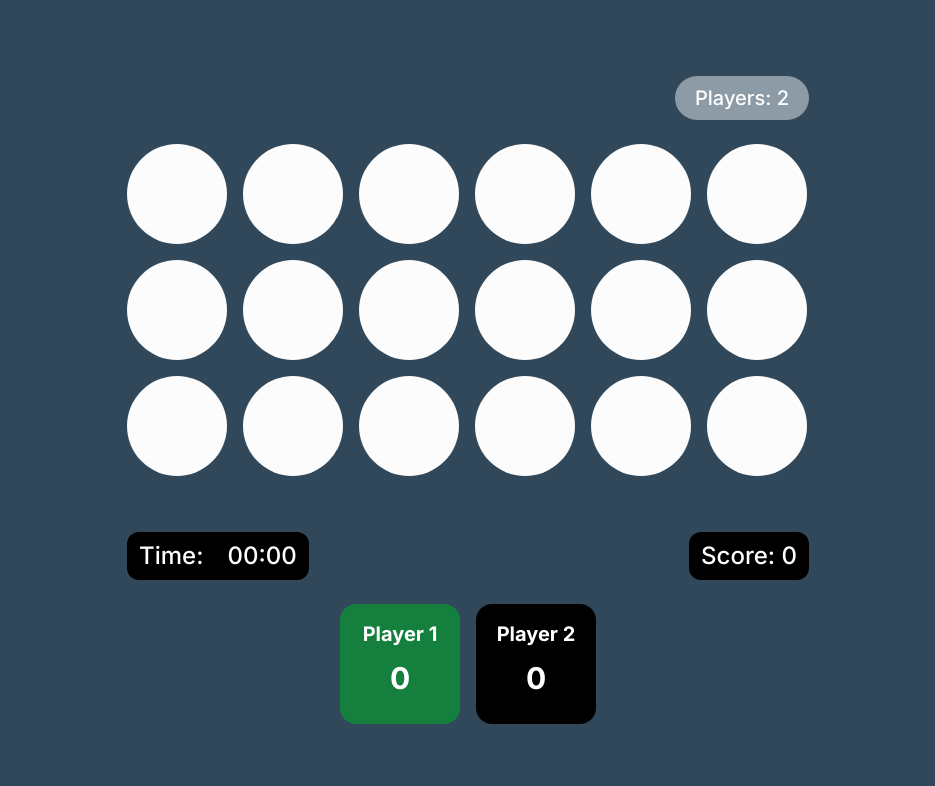
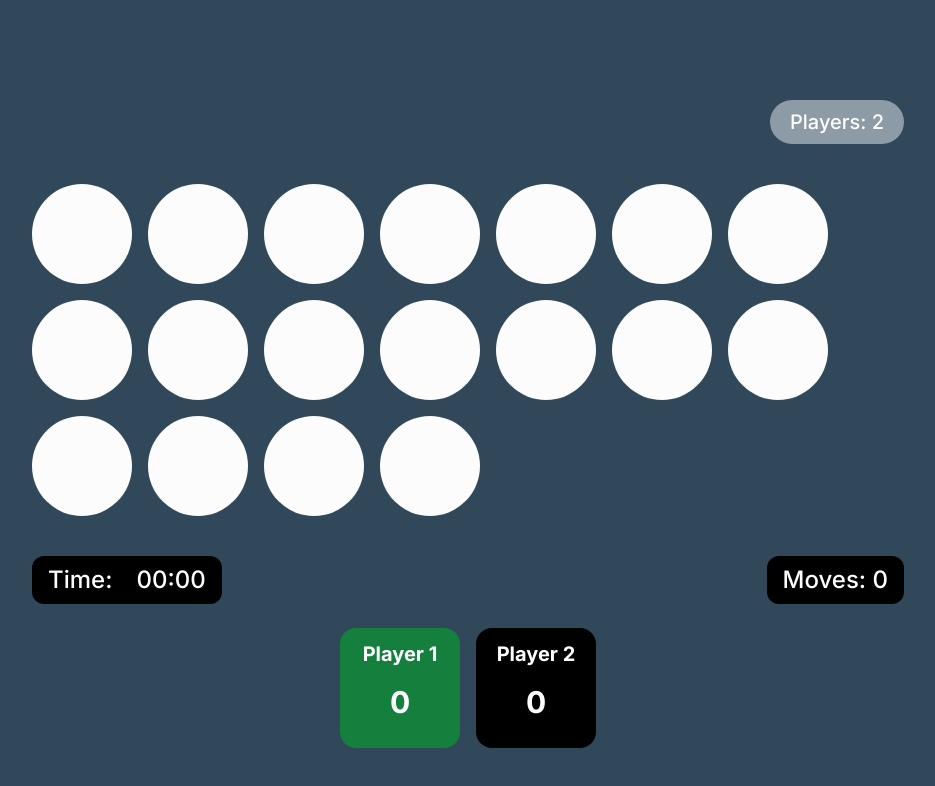
Before and after one commit to v3rti/memoSon, a Next.js app: page / in a window 1280 px wide. Shown: the top 786 px of the page, without its empty margins (172-1107 px from the left). Built offline with nearby package versions, Linux system fonts and the light colour scheme.

Commit message:
game ends when a player wins, adding difficulty modes

```diff
--- a/src/app/components/Card.tsx
+++ b/src/app/components/Card.tsx
@@ -4,5 +4,5 @@ import { useState, useRef } from 'react';
 
 export default function Card({cardValue, checked, onClick} : {cardValue: number; checked: boolean; onClick: Function;}){
 
-  return <div onClick={onClick} className={`${checked ? 'bg-[#8C9BA5]' : 'bg-[#fcfcfc]'} cursor-pointer w-[100px] h-[100px] rounded-full flex items-center justify-center text-3xl font-medium`}>{checked ? cardValue : ""}</div>
+  return <div onClick={onClick} className={`${checked ? 'bg-[#8C9BA5]' : 'bg-[#fcfcfc]'} cursor-pointer w-[50px] h-[50px] md:w-[100px] md:h-[100px] rounded-full flex items-center justify-center text-xl sm:text-3xl font-medium`}>{checked ? cardValue : ""}</div>
 }
--- a/src/app/page.tsx
+++ b/src/app/page.tsx
@@ -16,6 +16,9 @@ export default function Home() {
   const [players, setPlayers] = useState([{id: 1, score: 0}, {id: 2, score: 0}]);
   const [turn, setTurn] = useState(1);
   const [maxPlayers, setMaxPlayers] = useState(2)
+  const [mode, setMode] = useState("classic");
+  const [moves, setMoves] = useState(0);
+  const [gameWon, setGameWon] = useState(0);
 
   const numbers = [1,2,3,5,6,7,8,9,10];
   let newNumbers = [...numbers, ...numbers].sort();
@@ -36,6 +39,8 @@ export default function Home() {
 
     setPlayers([{id: 1, score: 0}, {id: 2, score: 0}]);
     setTurn(1);
+    setMoves(0);
+    setGameWon(0);
   }, [restart])
 
   const revealCard = (i: number) => {
@@ -53,6 +58,7 @@ export default function Home() {
     console.log(`current player: ${turn}`)
 
     if(tempClicks === 2){
+      setMoves(moves + 1);
       setWaiting(true);
       setTimeout(() => {
         const prevRevealed = cardsCopy.filter(card => card.revealed);
@@ -77,6 +83,7 @@ export default function Home() {
           })
           setPlayers(playersTemp);
           setTurn(turn);
+          cards.filter(card => card.revealed).length === newNumbers.length && setGameWon(1);
         }else{
           turn === maxPlayers ? setTurn(1) : setTurn(turn + 1);
         }
@@ -86,14 +93,14 @@ export default function Home() {
         setTwoClicks(0);
         setCards(cardsCopy);
         setWaiting(false);
-      }, 1500);
+      }, 1000);
     }
-    setCards(cardsCopy);
   }
 
   return (
-   <div className="flex p-16 flex-col gap-6 h-screen items-center justify-center w-[810px] mx-auto">
-      <div className={`${inter.className} text-xl text-white font-medium justify-end flex gap-4 w-full`}>
+   <div className="relative mt-6 flex p-16 flex-col gap-6 h-screen items-center justify-center w-[380px] md:w-[1000px] 2xl:w-[810px] mx-auto">
+      <div className={`${gameWon ? '' : 'hidden'} text-4xl bg-white p-6 rounded-2xl absolute border border-black`}>Player {players[0].score > players[1].score ? "1" : "2"} Won!</div>
+      <div className={`${inter.className} text-base sm:text-xl text-white font-medium flex justify-center md:justify-end gap-4 w-full mb-4`}>
         <div className={`${gameStart ? "block" : "hidden"}  px-5 py-2 text-black bg-white font-semibold rounded-3xl cursor-pointer`} onClick={() => {
           setRestart(!restart);
           setGameStart(false);
@@ -105,21 +112,21 @@ export default function Home() {
           revealCard(i);
         }} key={i} checked={card.checked} cardValue={card.num} />)}
       </div>
-      <div className='w-full mt-8 text-2xl text-white font-medium flex justify-between'>
-        <div className='flex bg-black w-fit px-3 py-2 rounded-xl gap-6'>
+      <div className='w-full mt-4 text-base sm:text-2xl text-white font-medium flex justify-between'>
+        <div className='flex bg-black w-fit px-4 py-2 rounded-xl gap-6'>
           <p>Time:</p>
           <p>00:00</p>
         </div>
-        <div className='flex bg-black w-fit px-3 py-2 rounded-xl gap-6'>
-          Score: 0
+        <div className='flex bg-black w-fit px-4 py-2 rounded-xl gap-6'>
+          Moves: {moves}
         </div>
       </div>
       <div>
         <div className='flex gap-4'>
           {players && players.map(player => {
-            return <div key={player.id} className={`${turn === player.id ? "bg-green-700" : "bg-black"} h-[120px] w-[120px]  text-white text-xl font-bold text-center py-4 rounded-2xl`}>
+            return <div key={player.id} className={`${turn === player.id ? "bg-green-700" : "bg-black"}  h-[80px] sm:h-[120px] w-[120px] text-white text-base sm:text-xl font-bold text-center py-2 sm:py-3 rounded-2xl`}>
               <p>Player {player.id}</p>
-              <p className='mt-3 text-3xl'>{player.score}</p>
+              <p className='mt-2 sm:mt-4 text-lg sm:text-3xl'>{player.score}</p>
             </div>
           }
           )}
```
